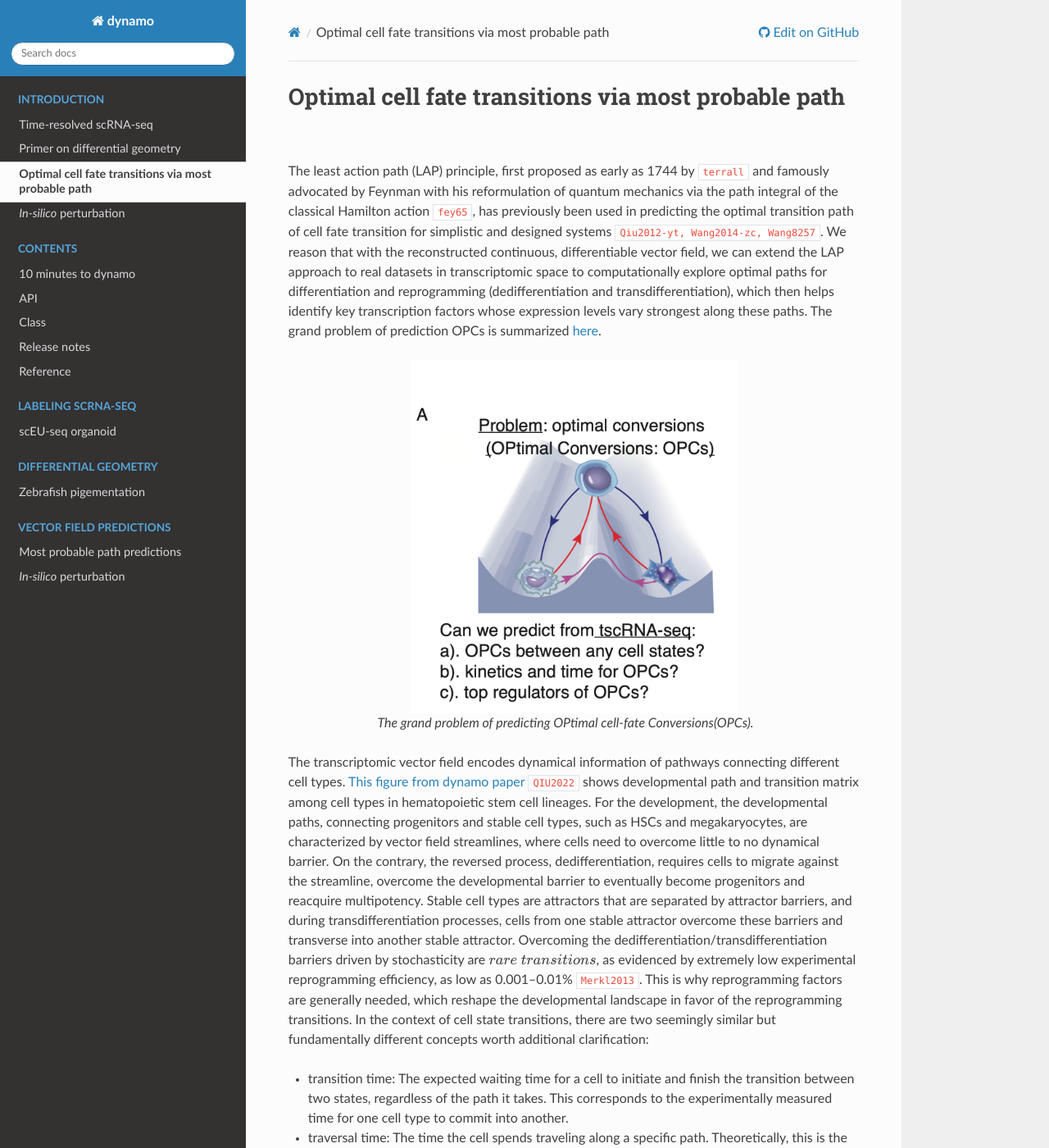
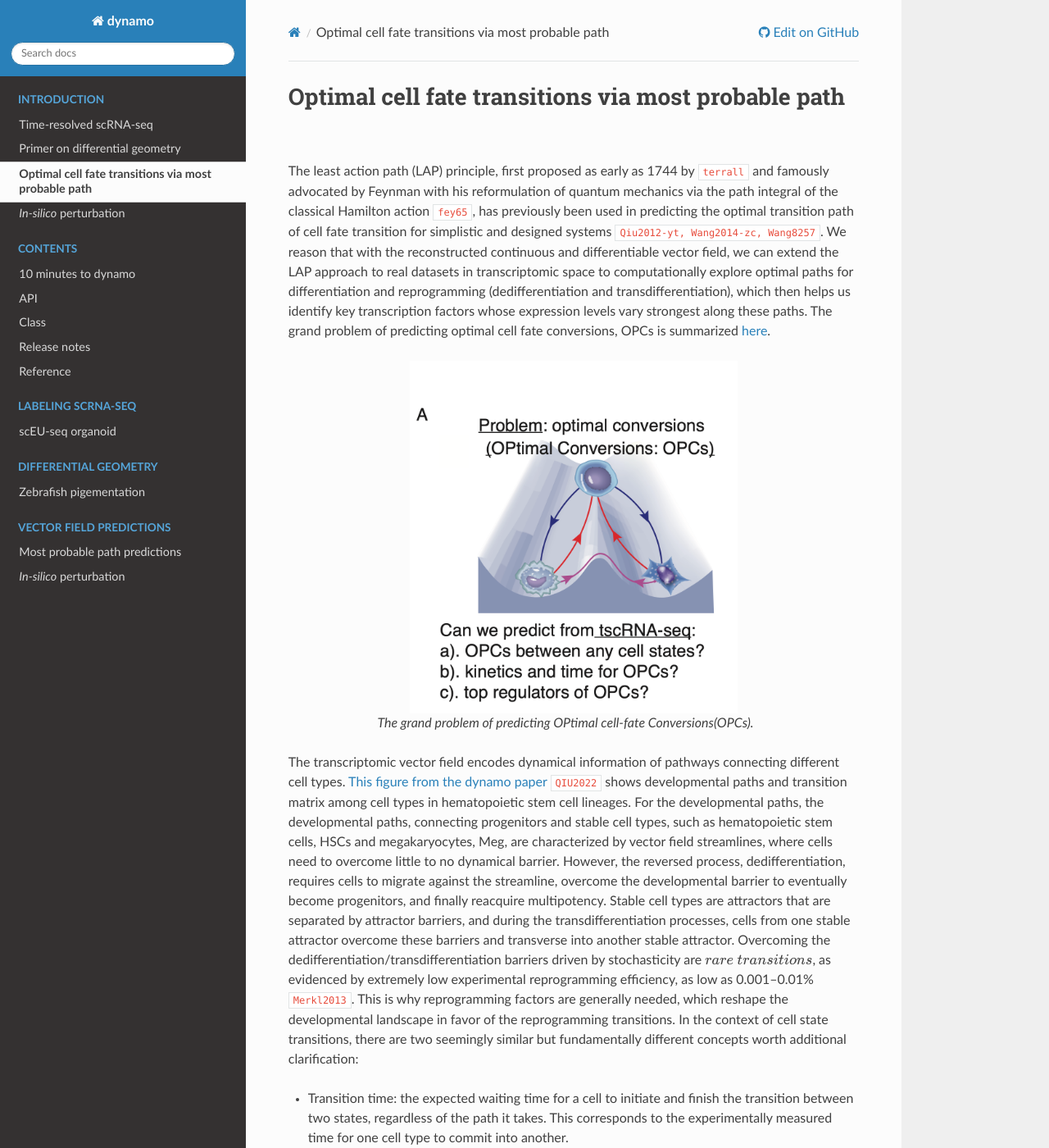
Before and after one commit to aristoteleo/dynamo_readthedocs, a Sphinx documentation site: the page built from docs/source/notebooks/lap_box_introduction.rst, in a window 1280 px wide and 1400 px high. Shown: the whole window at 82% size. Built offline with Sphinx 7.4.7 and the Read the Docs theme 2.0.0, drawn with Linux system fonts in a browser that asks for light colours; pages that are not in the unit, such as notebooks, are missing from menus; cross-references to code outside the pages are shown as plain code; some of the changed text lies outside the part shown.

Commit message:
Update lap_box_introduction.rst

```diff
--- a/docs/source/notebooks/lap_box_introduction.rst
+++ b/docs/source/notebooks/lap_box_introduction.rst
@@ -11,12 +11,12 @@ classical Hamilton action :cite:p:`fey65`, has previously been used
 in predicting the optimal transition path of cell fate transition for
 simplistic and designed systems
 :cite:p:`Qiu2012-yt, Wang2014-zc, Wang8257`. We reason that with the
-reconstructed continuous, differentiable vector field, we can extend the
+reconstructed continuous and differentiable vector field, we can extend the
 LAP approach to real datasets in transcriptomic space to computationally
 explore optimal paths for differentiation and reprogramming
-(dedifferentiation and transdifferentiation), which then helps identify
+(dedifferentiation and transdifferentiation), which then helps us identify
 key transcription factors whose expression levels vary strongest along
-these paths. The grand problem of prediction OPCs is summarized :ref:`here<lap_theory_dynamo_paper_fig6_a>`.
+these paths. The grand problem of predicting optimal cell fate conversions, OPCs is summarized :ref:`here<lap_theory_dynamo_paper_fig6_a>`.
 
 .. _lap_theory_dynamo_paper_fig6_a:
 .. figure:: dynamo_paper_figures/fig6_a.png
@@ -27,15 +27,15 @@ these paths. The grand problem of prediction OPCs is summarized :ref:`here<lap_t
 
 
 The transcriptomic vector field encodes dynamical information of
-pathways connecting different cell types. :ref:`This figure from dynamo paper<lap_theory_dynamo_paper_fig6_b>` :cite:p:`QIU2022` shows developmental path and transition matrix among cell types in hematopoietic stem cell lineages. For the development, the
+pathways connecting different cell types. :ref:`This figure from the dynamo paper<lap_theory_dynamo_paper_fig6_b>` :cite:p:`QIU2022` shows developmental paths and transition matrix among cell types in hematopoietic stem cell lineages. For the developmental paths, the
 developmental paths, connecting progenitors and stable cell types, such
-as HSCs and megakaryocytes, are
+as hematopoietic stem cells, HSCs and megakaryocytes, Meg, are
 characterized by vector field streamlines, where cells need to overcome
-little to no dynamical barrier. On the contrary, the reversed process,
+little to no dynamical barrier. However, the reversed process,
 dedifferentiation, requires cells to migrate against the streamline,
-overcome the developmental barrier to eventually become progenitors and
+overcome the developmental barrier to eventually become progenitors, and finally
 reacquire multipotency. Stable cell types are attractors that are
-separated by attractor barriers, and during transdifferentiation
+separated by attractor barriers, and during the transdifferentiation
 processes, cells from one stable attractor overcome these barriers and
 transverse into another stable attractor. Overcoming the
 dedifferentiation/transdifferentiation barriers driven by stochasticity
```
Also changed, not shown: other parts of docs/source/notebooks/lap_box_introduction.rst (+5 -6 lines).
